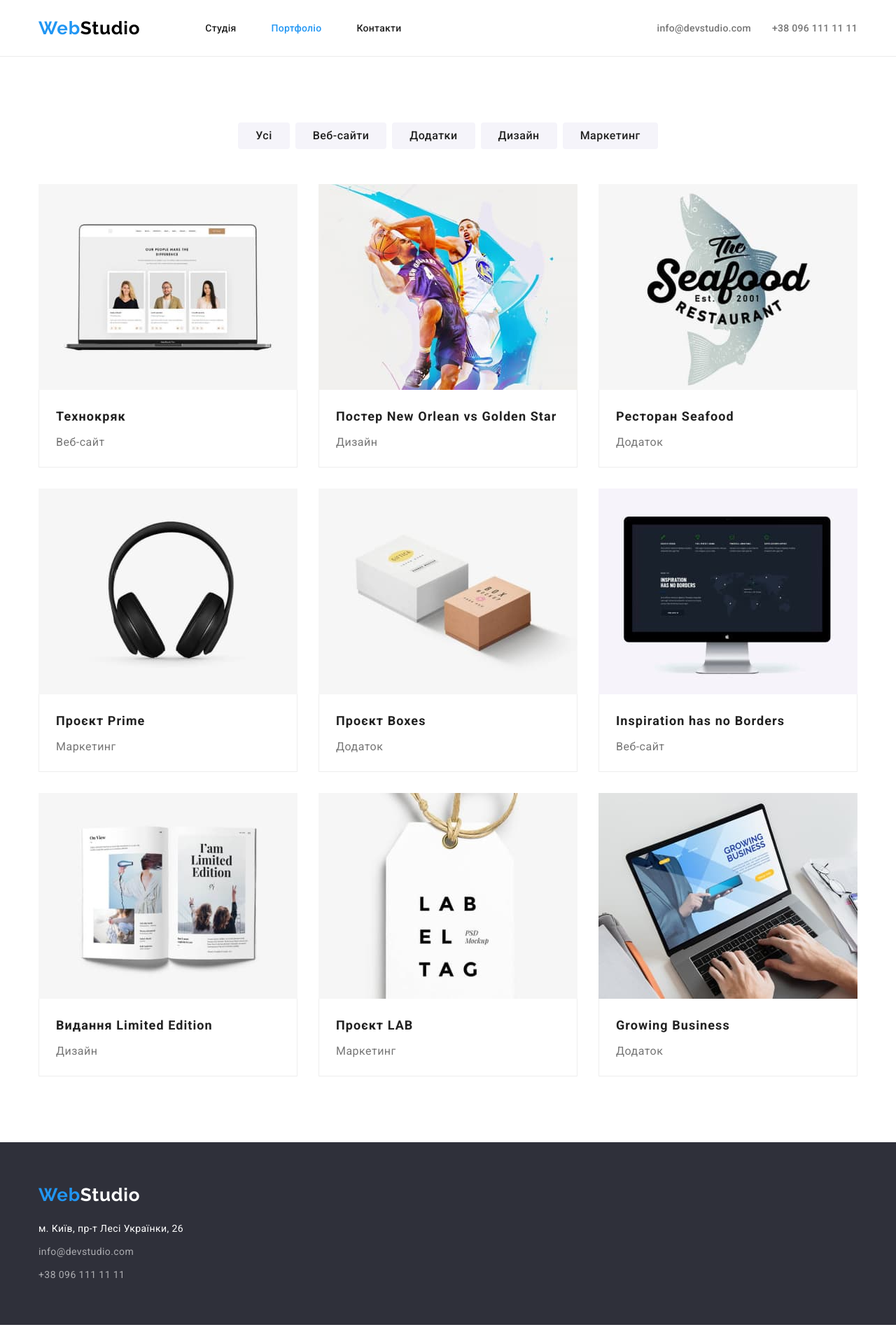
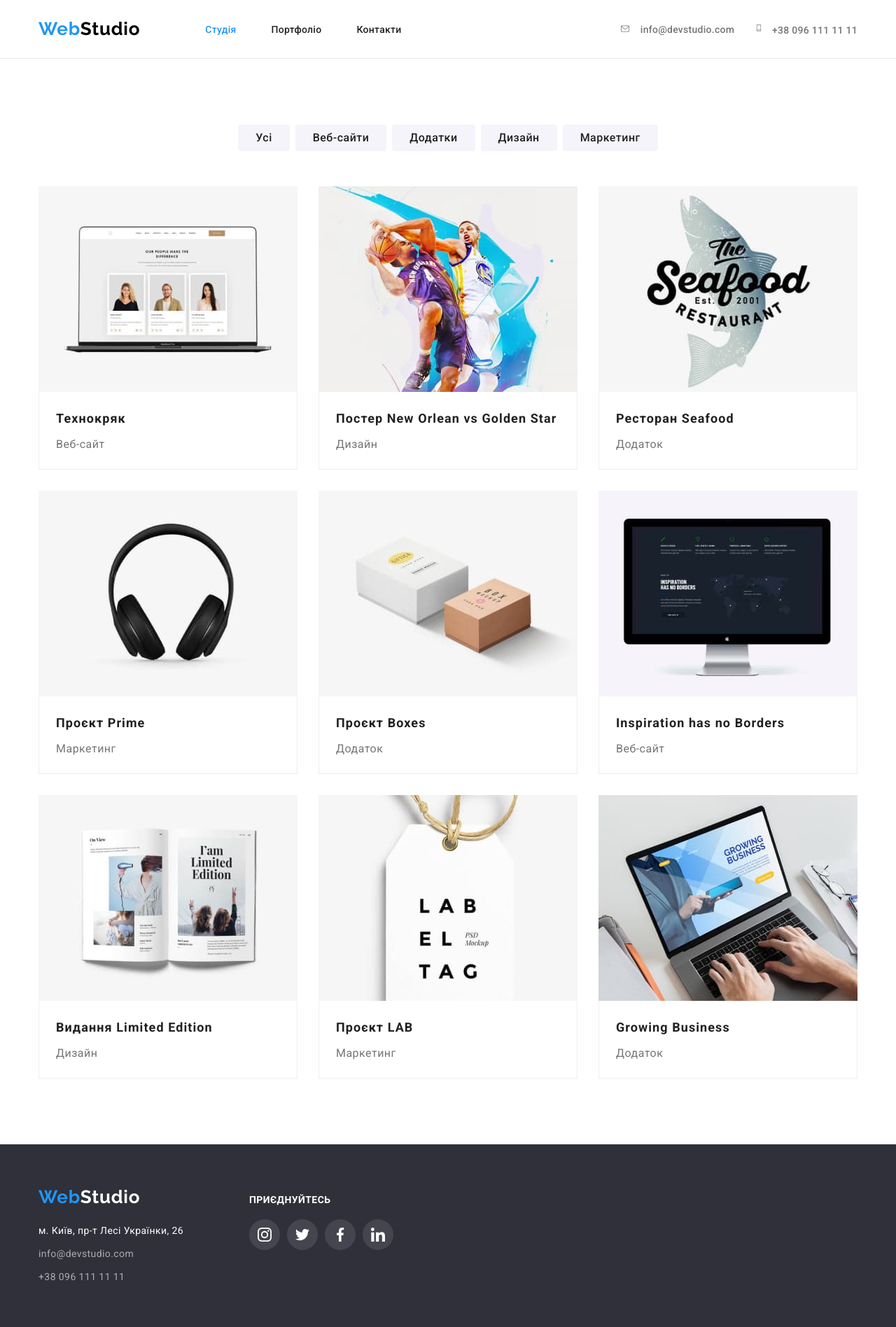
Before and after one commit to MaiiaHa/goit-markup-hw-04, a plain HTML site: page portfolio.html in a window 1280 px wide. Shown: the whole page at 70% size. Drawn offline with nearby package versions, Linux system fonts and the light colour scheme.

Commit message:
Compile header and footer in html and portfolio

```diff
--- a/css/styles.css
+++ b/css/styles.css
@@ -9,7 +9,6 @@
   --icon-color: #afb1b8; /* колір іконок в неактивному стані */
   --logo-font: 'Raleway', sans-serif;
   --main-font: 'Roboto', sans-serif;
-  --main-font-size: 14px;
 }
 body {
   margin: 0; /* в боді автоматично є марджин, забирати його завжди */
@@ -20,6 +19,9 @@ body {
 h1,
 h2,
 h3,
+h4,
+h5,
+h6,
 p {
   margin: 0;
 }
@@ -108,7 +110,7 @@ img {
   padding-top: 32px;
   padding-bottom: 32px; /* розширюємо зону ховера і фокуса на навігації */
   font-weight: 500;
-  font-size: var(--main-font-size);
+  font-size: 14px;
   line-height: calc(16 / 14);
   letter-spacing: 0.02em;
 }
@@ -139,8 +141,11 @@ img {
   padding-top: 200px;
   padding-bottom: 200px;
   background-color: var(--footer-font);
-  background-image: url('../images/font.jpg'),
-    linear-gradient(to right, rgba(30, 75, 115, 1), rgba(255, 255, 255, 0));
+  background-image: url('../images/font.jpg');
+
+  /* ,
+    linear-gradient(to right, rgba(30, 75, 115, 1), rgba(255, 255, 255, 0)) */
+
   background-size: cover; /* вписуєм зображення і обрізаєм */
   box-shadow: 0px 4px 4px 0px rgba(0, 0, 0, 0.25); /* тінь - фон */
   max-width: 1600px;
@@ -224,7 +229,7 @@ img {
   margin-top: 30px;
   margin-bottom: 10px;
   font-weight: 700;
-  font-size: var(--main-font-size);
+  font-size: 14px;
   line-height: calc(16 / 14);
   letter-spacing: 0.03em;
   text-transform: uppercase;
@@ -234,7 +239,7 @@ img {
   margin-top: 0;
   margin-bottom: 0;
   font-weight: 400;
-  font-size: var(--main-font-size);
+  font-size: 14px;
   line-height: calc(24 / 14);
   letter-spacing: 0.03em;
   color: var(--secondary-font-color);
--- a/portfolio.html
+++ b/portfolio.html
@@ -23,15 +23,32 @@
         <span class="logo-first-part">Web</span>Studio</a>
       <nav class="nav-menu">
         <ul class="header-nav list">
-          <li class="header-nav-list"><a class="header-nav-link link" href="./index.html">Студія</a></li>
-          <li class="header-nav-list"><a class="header-nav-link link current" href="./portfolio.html">Портфоліо</a></li>
+          <li class="header-nav-list"><a class="header-nav-link link current" href="./index.html">Студія</a></li>
+          <li class="header-nav-list"><a class="header-nav-link link" href="./portfolio.html">Портфоліо</a></li>
           <li class="header-nav-list"><a class="header-nav-link link" href="./index.html">Контакти</a></li>
         </ul>
       </nav>
+
       <ul class="nav-link list">
-        <li class="contact-nav"><a class="header-link link" href="mailto:info@devstudio.com">info@devstudio.com</a>
+        <li class="contact-nav">
+          <a class="header-link link-envelope link" href="mailto:info@devstudio.com">
+
+            <svg class="contacts-icon" width="16" height="12">
+              <use href="./images/icons.svg#icon-envelope">
+              </use>
+            </svg>
+            info@devstudio.com
+          </a>
         </li>
-        <li class="contact-nav"><a class="header-link link" href="tel:+380961111111">+38 096 111 11 11</a></li>
+        <li class="contact-nav">
+          <a class="header-link link-phone link" href="tel:+380961111111">
+
+            <svg class="contacts-icon" width="10" height="16">
+              <use href="./images/icons.svg#icon-phone">
+              </use>
+            </svg>
+            +38 096 111 11 11</a>
+        </li>
       </ul>
     </div>
   </header>
@@ -136,7 +153,10 @@
   </main>
 
   <footer class="footer">
-    <div class="container"> <a class="footer-logo logo link" href="./index.html">
+    <div class="footer-container container">
+
+      <div class="footer-address-container">
+        <a class="footer-logo logo link" href="./index.html">
           <span class="logo-first-part">Web</span>Studio</a>
         <address class="footer-address">
           <ul class="list">
@@ -150,6 +170,33 @@
           </ul>
         </address>
       </div>
+
+      <div class="footer-social-container">
+        <p lang="en" class="footer-title">приєднуйтесь</p>
+        <ul class="footer-social-list list">
+          <li> <a class="footer-social-link" href="https://www.instagram.com/">
+              <svg width="20" height="20">
+                <use href="./images/icons.svg#icon-instagram"></use>
+              </svg> </a>
+          </li>
+          <li> <a class="footer-social-link" href="https://twitter.com/">
+              <svg width="20" height="20">
+                <use href="./images/icons.svg#icon-twitter"></use>
+              </svg> </a>
+          </li>
+          <li> <a class="footer-social-link" href="https://www.facebook.com/">
+              <svg width="20" height="20">
+                <use href="./images/icons.svg#icon-facebook"></use>
+              </svg> </a>
+          </li>
+          <li> <a class="footer-social-link" href="https://www.linkedin.com/">
+              <svg width="20" height="20">
+                <use href="./images/icons.svg#icon-linkedin"></use>
+              </svg> </a>
+          </li>
+        </ul>
+      </div>
+    </div>
   </footer>
 
 </body>
```
Lines whose indentation alone changed are shown as unchanged.
